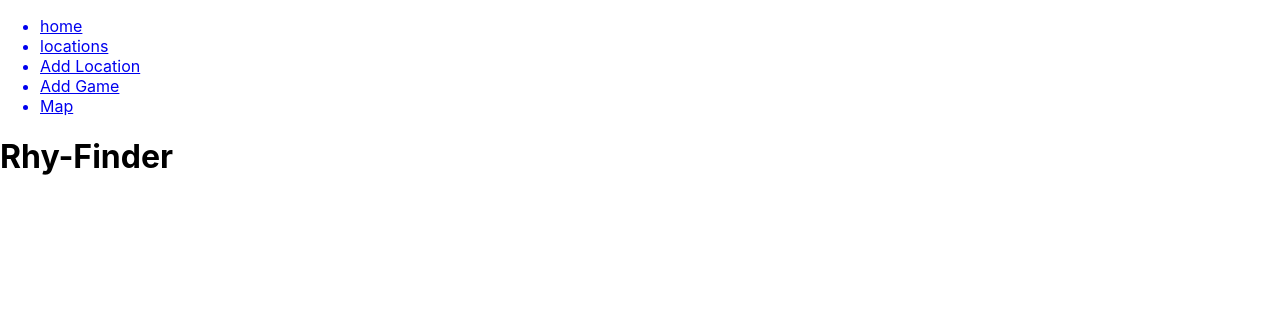
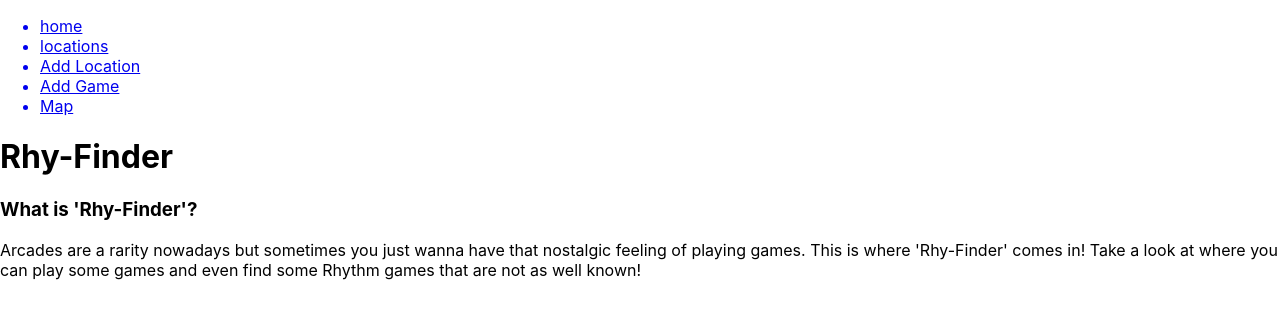
Before and after one commit to kbongco/Rhy-Finder-, a React (Create React App) app in the folder rhy-finder/: page / in a window 1280 px wide. Shown: the top 318 px of the page. Built offline with nearby package versions, Linux system fonts and the light colour scheme.

Commit message:
added home page and description

```diff
--- a/rhy-finder/src/App.js
+++ b/rhy-finder/src/App.js
@@ -4,17 +4,22 @@ import logo from './logo.svg';
 import './App.css';
 import Navigation from './Navigation'
 import Locations from './Locations'
+import Home from './Home'
 
 function App() {
   return (
     <>
 
-        <Navigation />
+      <Navigation />
 
-      <h1>Rhy-Finder</h1>
-      <Route path='/locations' exact>
+      <Route path='/' exact>
+        <Home/>
+      </Route>
+
+        <Route path='/locations' exact>
         <Locations/>
       </Route>
+
     </>
   );
 }
--- /dev/null
+++ b/rhy-finder/src/Home.js
@@ -0,0 +1,17 @@
+import React from 'react';
+
+export default function Home() {
+  return (
+    <div>
+      <h1>Rhy-Finder</h1>
+      <h3>What is 'Rhy-Finder'?</h3>
+      <p>Arcades are a rarity nowadays but sometimes
+       you just wanna have that nostalgic feeling of
+        playing games. This is where 'Rhy-Finder' comes
+        in! Take a look at where you can play some games
+        and even find some Rhythm games that are not
+        as well known!
+      </p>
+    </div>
+  )
+}
--- a/rhy-finder/src/Locations.js
+++ b/rhy-finder/src/Locations.js
@@ -1,17 +1,18 @@
 import React, { useState, useEffect } from 'react';
-import ReactTable from 'react-table'
+import { useTable } from 'react-table'
 import axios from 'axios'
 
 export default function Location() {
   const [arcades, updateArcades] = useState([])
   const [fetchLocations, updateFetchLocations] = useState(false)
 
+  const testKey =
   useEffect(() => {
     const arcadeSummon = async () => {
-      const arcade = await axios.get("https://api.airtable.com/v0/app7jwOkPMaOOh53m/Table%201/recBnXQ2kfjxevOmo",
+      const arcade = await axios("https://api.airtable.com/v0/app7jwOkPMaOOh53m/Table%201?maxRecords=3&view=Grid%20view",
         {
           headers: {
-          'Authorization': `Bearer ${process.env.REACT_APP_AIRTABLE}`
+          'Authorization': `Bearer ${process.env.REACT_APP_AIRTABLE_KEY}`
         }
         })
       console.log(arcade)
@@ -20,6 +21,20 @@ export default function Location() {
     arcadeSummon()
   }, [])
   return (
-    null
+    <table>
+    <thead>
+      <tr>
+          <th>Arcade Name</th>
+          <th>City</th>
+          <th>State</th>
+          <th>Rhythm Games</th>
+      </tr>
+    </thead>
+    <tbody>
+      <tr>
+        <td></td>
+      </tr>
+    </tbody>
+  </table>
   )
 }
--- a/rhy-finder/src/Navigation.js
+++ b/rhy-finder/src/Navigation.js
@@ -13,7 +13,7 @@ export default function Navigation() {
 
         <ul className="navigation">
           <Link className='home' to='/' exact><li className='links'>home</li></Link>
-        <Link className='locations' to={'/locations'}><li className='locations'>locations</li></Link>
+        <Link className='locations' to={'/locations'} exact ><li className='locations'>locations</li></Link>
           <Link className='addlocation' to='/addlocation'><li className='add-location'>Add Location</li></Link>
           <Link className='addgame' to='/addgame'><li className='add-game'>Add Game</li></Link>
           <Link className='view-map' to='/map'><li className='view-map'>Map</li></Link>
```
